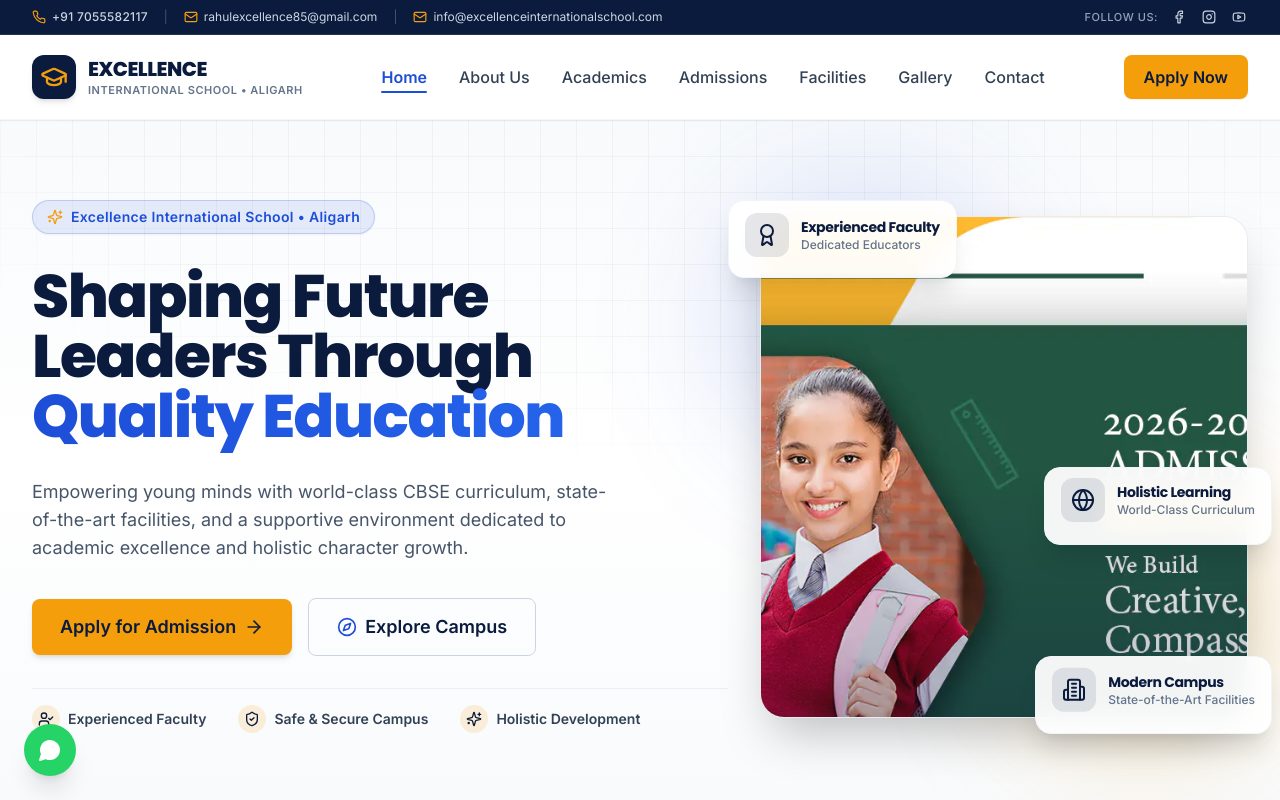
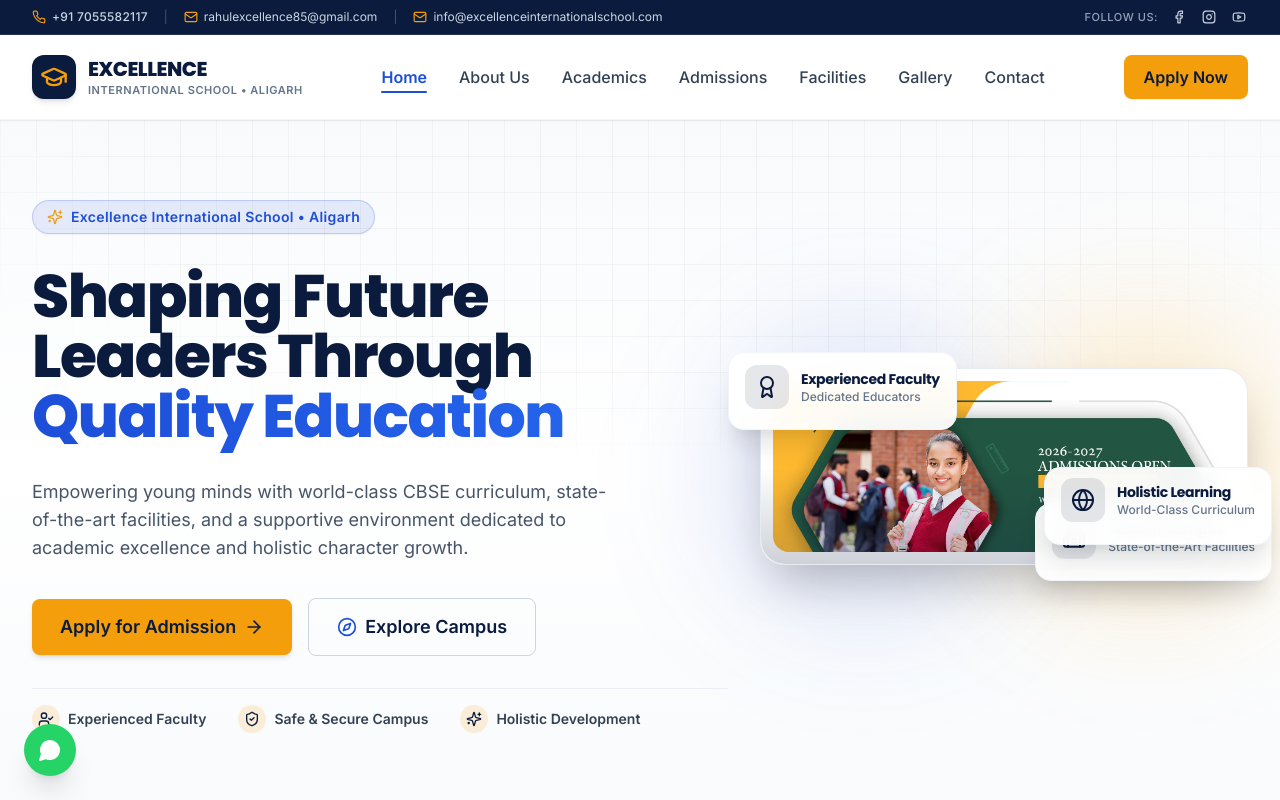
Before and after one commit to iamVishnuP/DETTROIN-INT-Vishnu-Website, a React (Vite) app in the folder det-intern/: page / in a window 1280 px wide. Shown: the top 800 px of the page. Built offline with nearby package versions, Linux system fonts and the light colour scheme.

Commit message:
fix(hero): refactor HeroImage container to prevent image clipping and preserve natural scaling

```diff
--- a/det-intern/src/components/hero/HeroImage.jsx
+++ b/det-intern/src/components/hero/HeroImage.jsx
@@ -19,24 +19,24 @@ const HeroImage = () => {
       <div className="absolute -bottom-10 -right-10 w-72 h-72 bg-accent/20 rounded-full blur-3xl pointer-events-none" />
 
       {/* Abstract Decorative Outer Ring */}
-      <div className="absolute inset-0 m-auto w-[90%] h-[90%] rounded-3xl border border-secondary/10 rotate-3 pointer-events-none" />
+      <div className="absolute inset-0 m-auto w-[92%] h-[92%] rounded-3xl border border-secondary/10 rotate-2 pointer-events-none" />
 
       {/* Main Image Container */}
       <motion.div
         initial={{ opacity: 0, scale: 0.94 }}
         animate={{ opacity: 1, scale: 1 }}
         transition={{ duration: 0.8, ease: [0.22, 1, 0.36, 1], delay: 0.2 }}
-        className="relative z-10 w-full max-w-lg lg:max-w-none rounded-3xl overflow-hidden shadow-2xl bg-white border border-slate-200/80 group"
+        className="relative z-10 w-full max-w-lg lg:max-w-none rounded-3xl overflow-hidden shadow-2xl bg-white border border-slate-200/80 p-2 sm:p-3 group"
       >
         <img
           src={heroImage}
           alt="Students engaging in interactive learning at Excellence International School Aligarh"
-          className="w-full h-[360px] sm:h-[440px] lg:h-[500px] object-cover object-center group-hover:scale-105 transition-transform duration-700 ease-out"
+          className="w-full h-auto object-contain rounded-2xl group-hover:scale-[1.02] transition-transform duration-700 ease-out"
           loading="eager"
         />
 
         {/* Subtle Image Gradient Overlay */}
-        <div className="absolute inset-0 bg-gradient-to-t from-primary/30 via-transparent to-transparent pointer-events-none" />
+        <div className="absolute inset-0 bg-gradient-to-t from-primary/20 via-transparent to-transparent pointer-events-none rounded-3xl" />
       </motion.div>
 
       {/* Floating Card 1: Top Left */}
```
